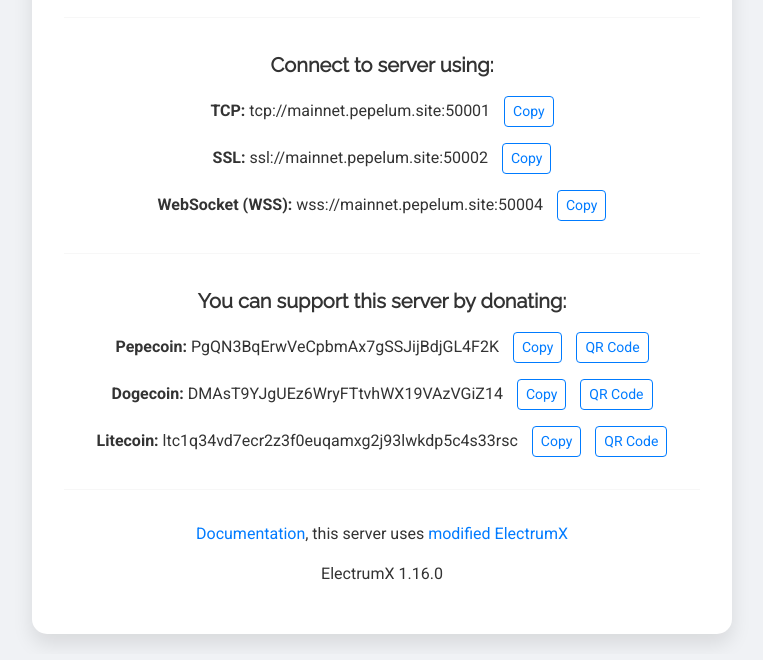
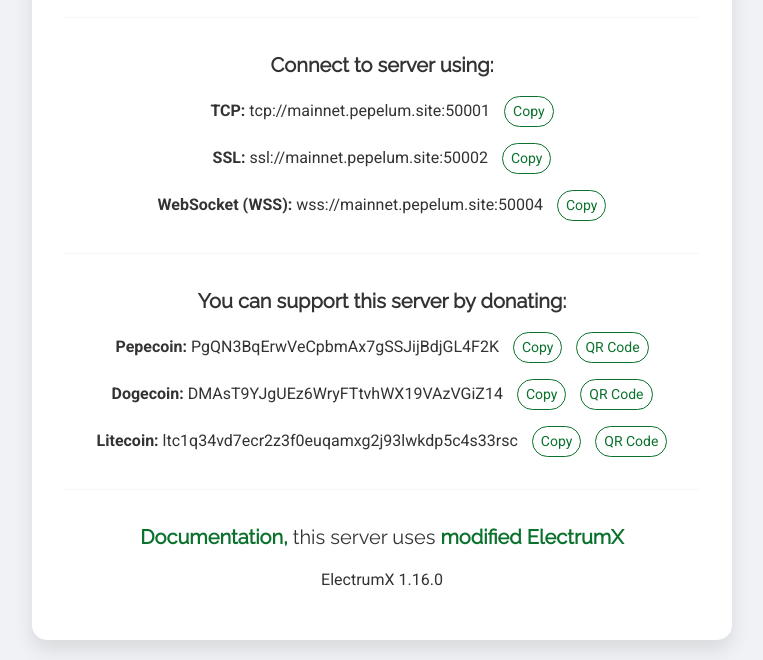
Before and after one commit to marek-guran/ElectrumX-Web, a plain HTML site: page index.html in a window 1280 px wide. Shown: the part 163-823 px from the top of the page, without its empty margins (258-1021 px from the left). Drawn offline with nearby package versions, Linux system fonts and the light colour scheme; some packages are replaced by stand-ins of ours; a script that the page names is missing.

Commit message:
small update

```diff
--- a/index.html
+++ b/index.html
@@ -54,7 +54,7 @@
         }
 
         a {
-            color: #007bff;
+            color: #0b722e;
             text-decoration: none;
         }
 
@@ -63,12 +63,20 @@
         }
 
         .btn-outline-primary {
-            border-color: #007bff;
-            color: #007bff;
+            border-color: #0b722e;
+            color: #0b722e;
+            border-radius: 20px;
+            outline: none;
         }
 
-        .btn-outline-primary:hover {
-            background-color: #007bff;
+        .btn-outline-primary:hover, .btn-outline-primary:active {
+            background-color: #0b722e !important;
+            color: white !important;
+            border-radius: 20px;
+        }
+
+        ::selection {
+            background-color: #0b722e;
             color: white;
         }
 
@@ -102,7 +110,7 @@
         <h1 class="raleway">Welcome to PEPELUM, <a href="https://pepecoin.org/" target="_blank"
                 rel="noopener noreferrer">₱epecoin</a>
             ElectrumX server</h1>
-            <hr>
+        <hr>
         <p class="lead raleway"><strong>Connect to server using:</strong></p>
         <ul class="list-unstyled">
             <li class="mb-3"><strong>TCP:</strong> <span id="tcpAddress">tcp://mainnet.pepelum.site:50001</span> <button
@@ -137,10 +145,10 @@
                 data-bs-target="#qrModalLTC">QR Code</button>
         </p>
         <hr>
-        <p><a href="https://electrumx-spesmilo.readthedocs.io/" target="_blank"
-                rel="noopener noreferrer">Documentation</a>, this server uses <a
+        <p class="lead raleway"><a href="https://electrumx-spesmilo.readthedocs.io/" target="_blank"
+                rel="noopener noreferrer"><strong>Documentation,</strong></a> this server uses <a
                 href="https://github.com/PepeEnthusiast/electrumx-pepecoin" target="_blank"
-                rel="noopener noreferrer">modified ElectrumX</a></p>
+                rel="noopener noreferrer"><strong>modified ElectrumX</strong></a></p>
         <p>ElectrumX 1.16.0</p>
     </div>
 
```
